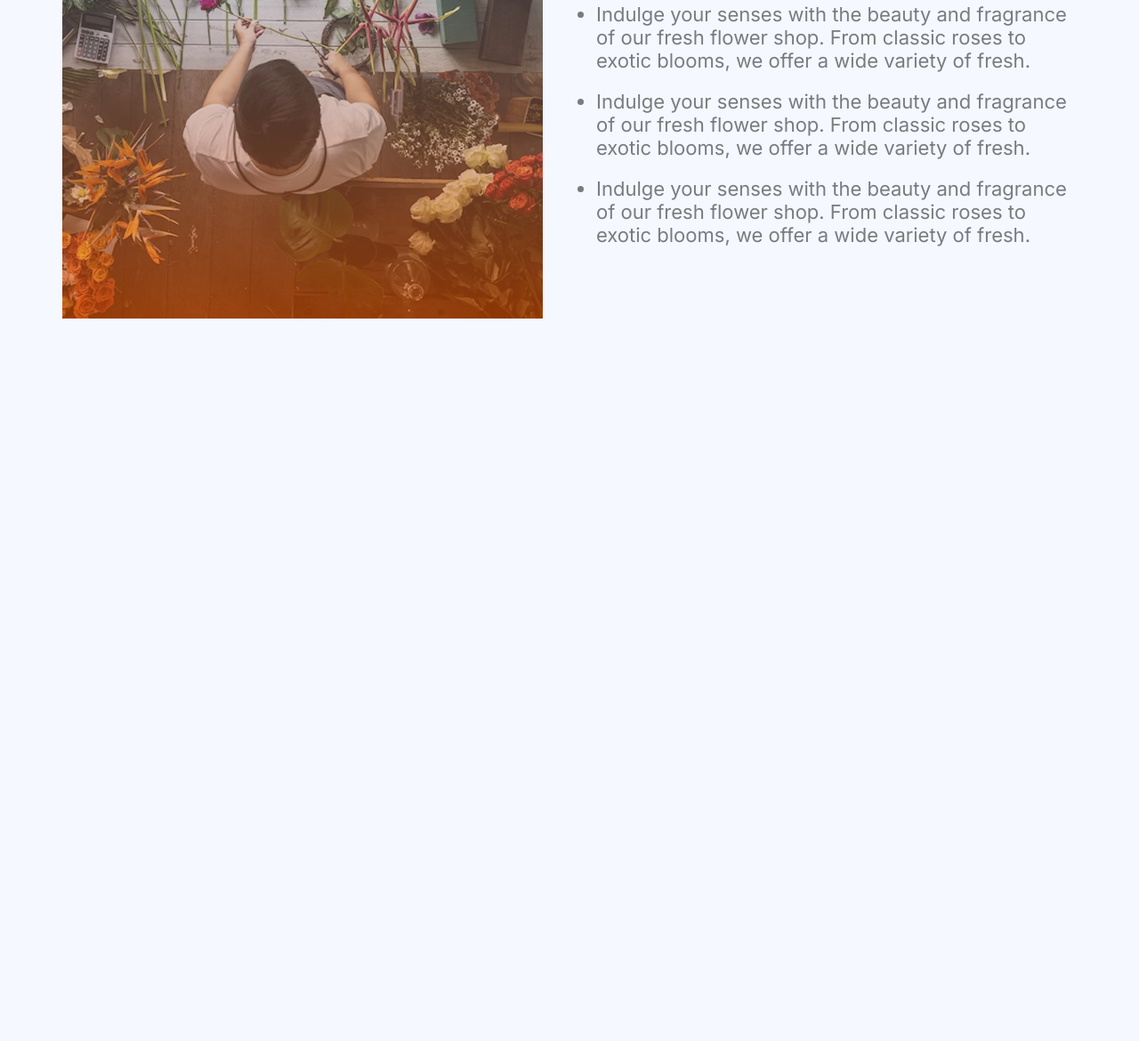
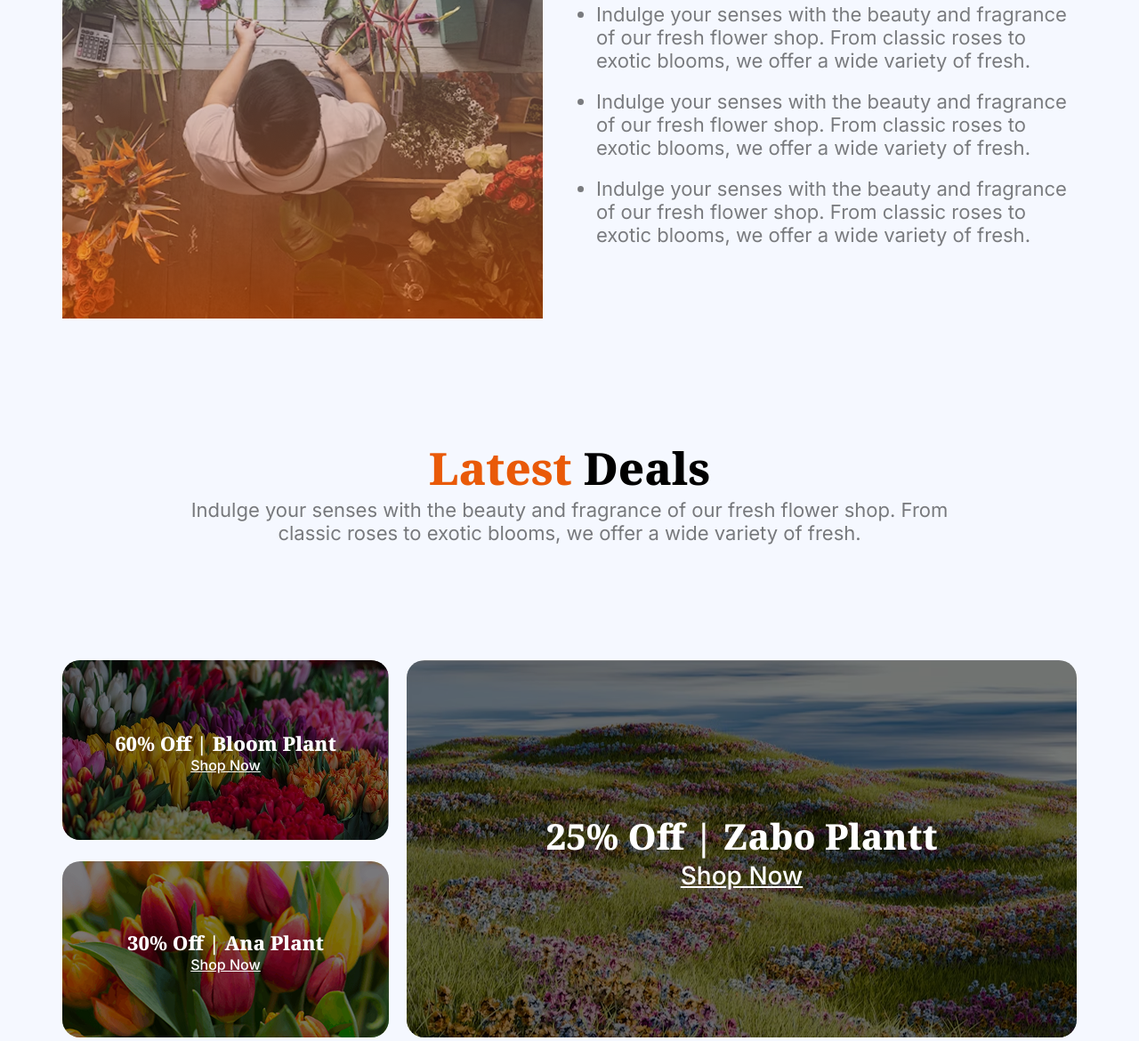
Before and after one commit to hey-jamil/B12A02-Responsive-Flowers, a plain HTML site: page index.html in a window 1280 px wide. Shown: the part 2425-3595 px from the top of the page at 89% size. Before the commit the page ends 2787 px from the top, so only its background shows below. Drawn offline with Linux system fonts and the light colour scheme.

Commit message:
latest deal section

```diff
--- a/index.html
+++ b/index.html
@@ -134,6 +134,45 @@
         </div>
     </section>
 
+    <!-- Latest deals section -->
+
+    <section class="latest-deal-section">
+
+        <div class="latest-deal-header">
+            <h2 class="noto-serif-bold"><span class="orange">Latest</span> Deals</h2>
+            <p class="inter-regular">Indulge your senses with the beauty and fragrance of our fresh flower shop. From
+                <br class="break"> classic roses to exotic blooms, we offer a wide variety of fresh.</p>
+        </div>
+        <div class="latest-img-div">
+            <div>
+                <div><img src="./assets/deal-bloom.png" alt="">
+                    <div class="overlay"></div>
+                    <div class="img-details">
+                        <h2 class="noto-serif-bold">60% Off | Bloom Plant</h2>
+                        <a href="" class="inter-semiBold">Shop Now</a>
+                    </div>
+                </div>
+                <div><img src="./assets/deal-ana.png" alt="">
+                    <div class="overlay"></div>
+                    <div class="img-details">
+                        <h2 class="noto-serif-bold">30% Off | Ana Plant</h2>
+                        <a href="" class="inter-semiBold">Shop Now</a>
+                    </div>
+                </div>
+            </div>
+            <div class="second-img-container">
+                <div><img src="./assets/deal-zabo.png" alt="">
+                    <div class="overlay2"></div>
+                    <div class="img-details">
+                        <h2 class="noto-serif-bold">25% Off | Zabo Plantt</h2>
+                        <a href="" class="inter-semiBold">Shop Now</a>
+                    </div>
+                </div>
+
+
+            </div>
+        </div>
+    </section>
 
 </body>
 
--- a/style.css
+++ b/style.css
@@ -360,3 +360,136 @@ nav {
     }
 
 }
+
+/* latest deal css */
+
+
+.latest-deal-header {
+    text-align: center;
+    margin: 130px 0px;
+}
+
+.latest-deal-header h2 {
+    font-size: 50px;
+}
+
+.latest-deal-header p {
+    font-size: 22px;
+    color: rgba(0, 0, 0, 0.514);
+
+}
+
+.latest-img-div {
+    width: 1140px;
+    margin:  auto;
+    display: flex;
+    justify-content: center;
+    align-items: center;
+    gap: 20px;
+}
+
+.latest-img-div>div {
+    display: flex;
+    flex-direction: column;
+    justify-content: space-evenly;
+    align-items: left;
+    gap: 20px;
+}
+
+.latest-img-div img {
+    border: none;
+    border-radius: 20px;
+}
+
+.latest-img-div>div>div {
+    position: relative;
+}
+
+.second-img-container {
+    position: relative;
+}
+
+.overlay {
+    width: 100%;
+    height: 98%;
+    background-color: rgba(0, 0, 0, 0.514);
+    position: absolute;
+    top: 0;
+    left: 0;
+
+    border-radius: 20px;
+}
+
+.overlay2 {
+    width: 100%;
+    height: 99%;
+    background-color: rgba(0, 0, 0, 0.514);
+    position: absolute;
+    top: 0%;
+    left: 0;
+    border-radius: 20px;
+}
+
+.img-details {
+    position: absolute;
+    top: 0;
+    left: 0;
+    width: 100%;
+    height: 100%;
+    display: flex;
+    flex-direction: column;
+    justify-content: center;
+    align-items: center;
+    text-align: center;
+    color: white;
+
+}
+
+.img-details h2 {
+    font-size: 22px;
+}
+.img-details a {
+    color: white;
+    font-size: 16px;
+}
+.second-img-container .img-details h2 {
+    font-size: 40px;
+}
+.second-img-container .img-details a {
+    font-size: 28px;
+}
+
+@media screen and (max-width: 480px){
+    .latest-img-div{
+        flex-direction: column;
+        width: 100%;
+    }
+    .second-img-container img{
+        width: 100%;
+
+    }
+    .second-img-container > div{
+        width: 367px;
+    }
+    .overlay2 {
+    height: 98%;
+    }
+    .second-img-container .img-details h2 {
+    font-size: 20px;
+    }
+    .second-img-container .img-details a {
+        font-size: 16px;
+    }
+    .latest-deal-header h2 {
+    font-size: 20px;
+    }
+
+    .latest-deal-header p {
+        font-size: 14px;
+        padding: 0px 20px;
+    }
+    .latest-deal-header {
+
+    margin: 100px 0px 50px 0px;
+    }
+}
```
